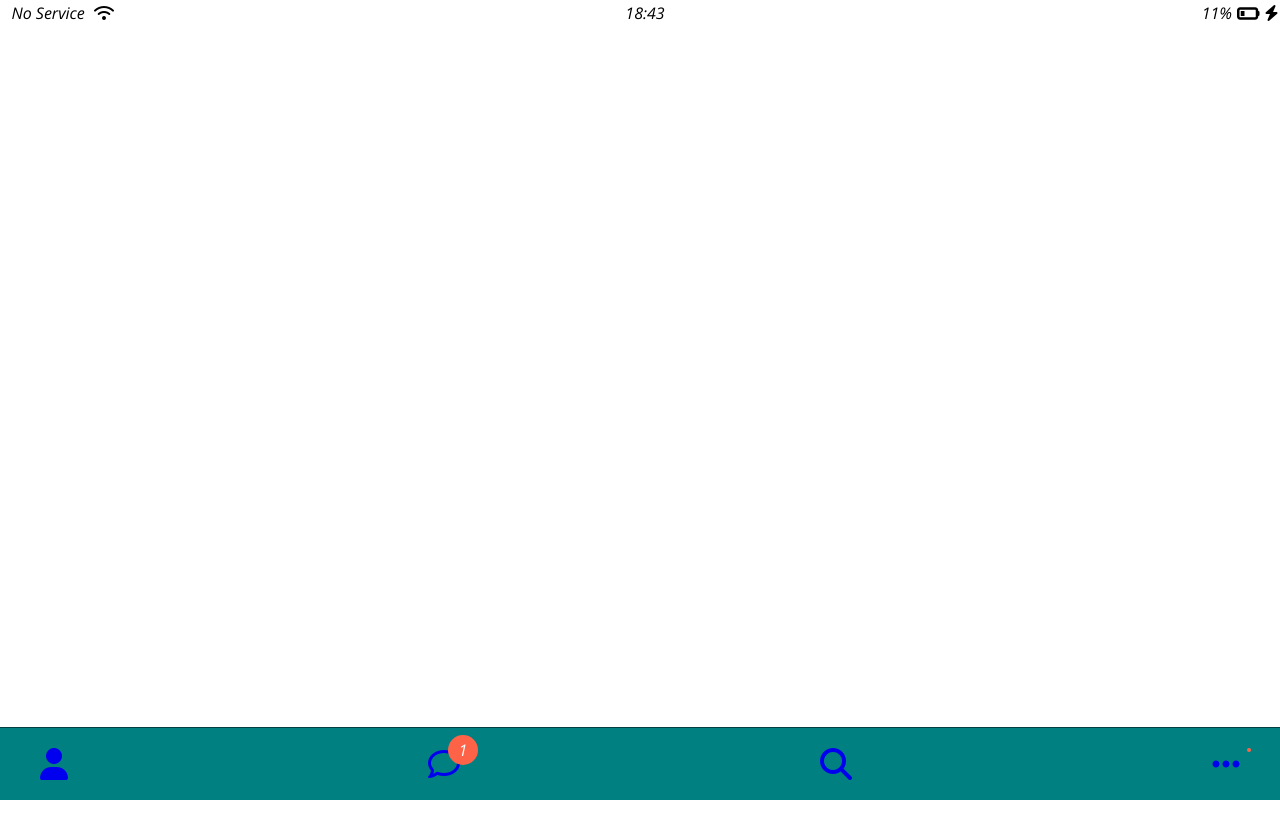
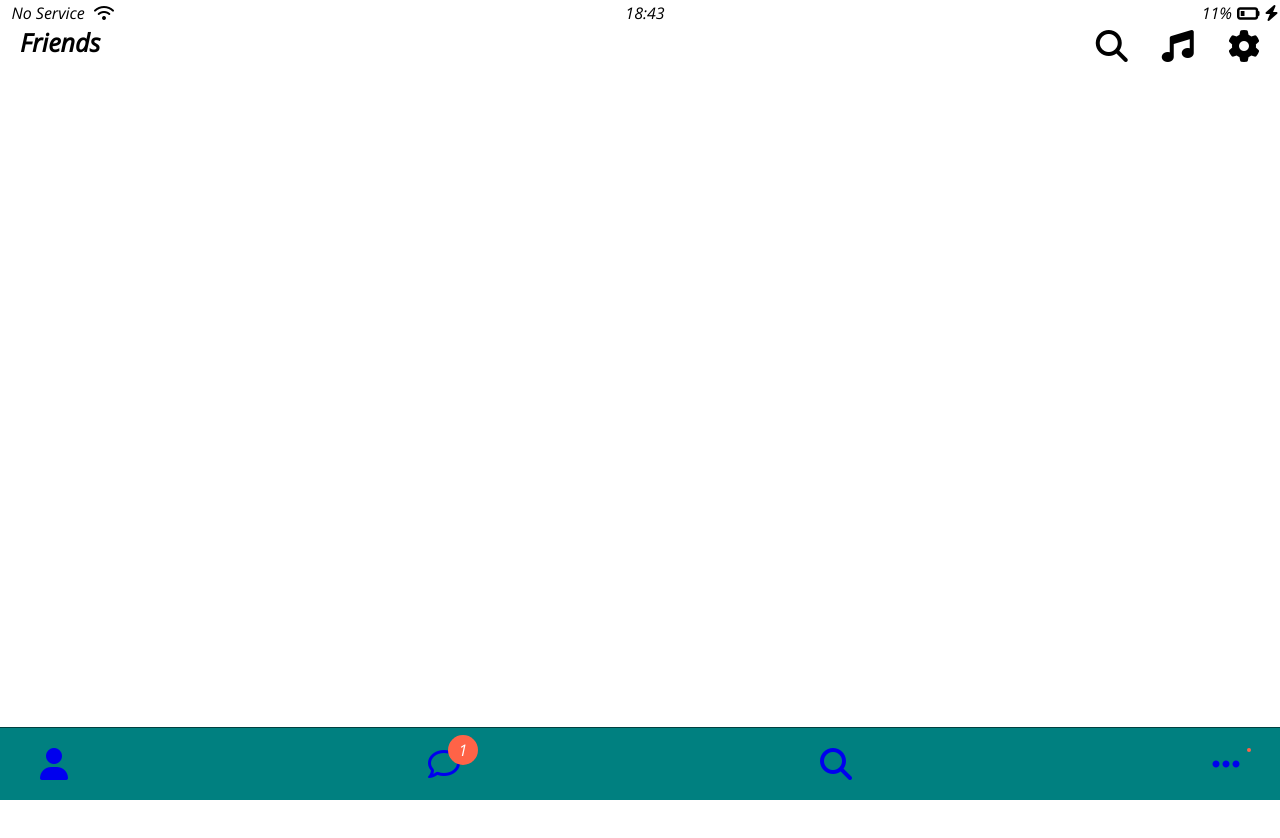
Before and after one commit to RyuInSung/koko, a plain HTML site: page two.html in a window 1280 px wide. Shown: the top 838 px of the page. Drawn offline with nearby package versions, Linux system fonts and the light colour scheme.

Commit message:
before exercise real

```diff
--- /dev/null
+++ b/css/component/m-header.css
@@ -0,0 +1,14 @@
+.main-header {
+  display: flex;
+  justify-content: space-between;
+  padding: 30px 20px;
+}
+
+.main-header__title {
+  font-size: 25px;
+  font-weight: 600;
+}
+
+.main-header__icons span {
+  margin-left: 30px;
+}
--- a/css/good.css
+++ b/css/good.css
@@ -8,6 +8,7 @@
 /*component*/
 @import "component/status-bar.css";
 @import "component/fr-bar.css";
+@import "component/m-header.css";
 
 /*screen*/
 @import "screen/welcome.css";
--- a/two.html
+++ b/two.html
@@ -22,6 +22,15 @@
         <i class="fas fa-bolt"></i>
       </div>
     </div>
+
+    <header class="main-header">
+      <h1 class="main-header__title">Friends</h1>
+      <div class="main-header__icons">
+        <span><i class="fas fa-search fa-2x"></i></span>
+        <span><i class="fas fa-music fa-2x"></i></span>
+        <span><i class="fas fa-cog fa-2x"></i></span>
+      </div>
+    </header>
 
     <nav class="nav-bar">
       <ul class="nav-bar__list">
```
